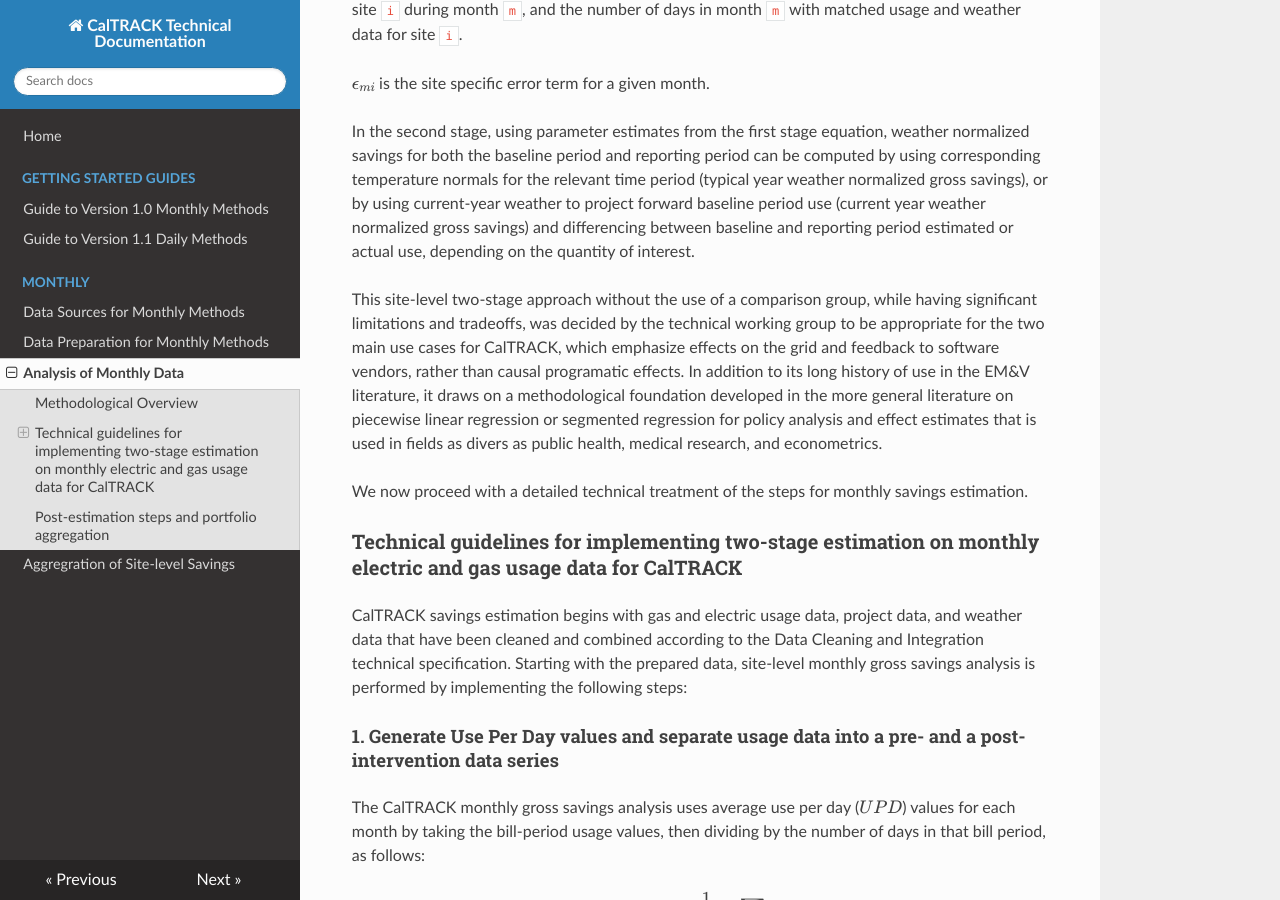
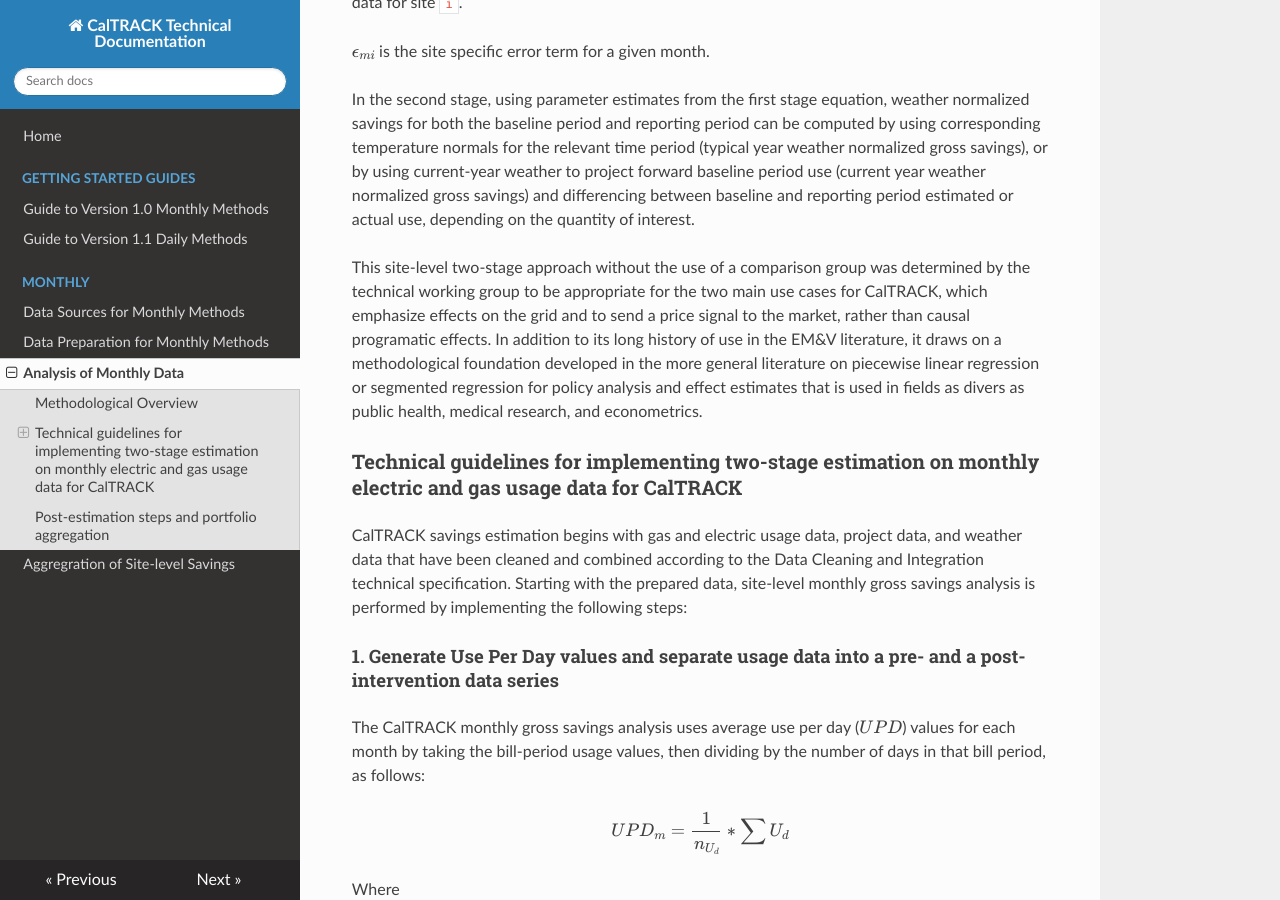
Before and after one commit to openeemeter/caltrack, an MkDocs documentation site: the page built from docs/monthly/analysis.md, in a window 1280 px wide and 900 px high, scrolled down 1032 px. Built offline with MkDocs 1.6.1, drawn with Linux system fonts in a browser that asks for light colours; nearby versions of some CDN libraries; formulas are drawn with MathJax 3; old or Windows-style settings are respelled for this version of MkDocs; some of the changed text lies outside the part shown.

Commit message:
Update analysis.md

```diff
--- a/docs/monthly/analysis.md
+++ b/docs/monthly/analysis.md
@@ -1,10 +1,10 @@
-## CalTRACK Site-level Monthly Gross Savings Estimation Technical Guideline
+## Site-level Monthly Gross Savings Estimation
 
 --------
 
 ### Methodological Overview
 
-Site-level gross savings using monthly billing data (both electricity and gas) will use a two-stage estimation approach that closely follows methodological recommendations in the technical appendices of the Uniform Methods Project for Whole Home Building Analysis and the California Evaluation Project, with some modifications and more specific guidance developed through empirical testing to ensure consistency and replicability of results.
+Site-level gross savings using monthly billing data (both electricity and gas) uses a two-stage estimation approach that closely follows methodological recommendations in the technical appendices of the Uniform Methods Project for Whole Home Building Analysis and the California Evaluation Project, with some modifications and more specific guidance developed through empirical testing to ensure consistency and replicability of results.
 
 The idea behind two-stage site-level models is to model the energy use of each house before and after
 
@@ -30,9 +30,7 @@
 
 In the second stage, using parameter estimates from the first stage equation, weather normalized savings for both the baseline period and reporting period can be computed by using corresponding temperature normals for the relevant time period (typical year weather normalized gross savings), or by using current-year weather to project forward baseline period use (current year weather normalized gross savings) and differencing between baseline and reporting period estimated or actual use, depending on the quantity of interest.
 
-This site-level two-stage approach without the use of a comparison group, while having significant limitations and tradeoffs, was decided by the technical working group to be appropriate for the two main use cases for CalTRACK, which emphasize effects on the grid and feedback to software vendors, rather than causal programatic effects. In addition to its long history of use in the EM&V literature, it draws on a methodological foundation developed in the more general literature on piecewise linear regression or segmented regression for policy analysis and effect estimates that is used in fields as divers as public health, medical research, and econometrics.
-
-We now proceed with a detailed technical treatment of the steps for monthly savings estimation.
+This site-level two-stage approach without the use of a comparison group was determined by the technical working group to be appropriate for the two main use cases for CalTRACK, which emphasize effects on the grid and to send a price signal to the market, rather than causal programatic effects. In addition to its long history of use in the EM&V literature, it draws on a methodological foundation developed in the more general literature on piecewise linear regression or segmented regression for policy analysis and effect estimates that is used in fields as divers as public health, medical research, and econometrics.
 
 ###Technical guidelines for implementing two-stage estimation on monthly electric and gas usage data for CalTRACK
 
```
